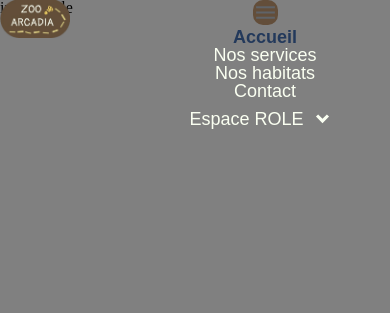
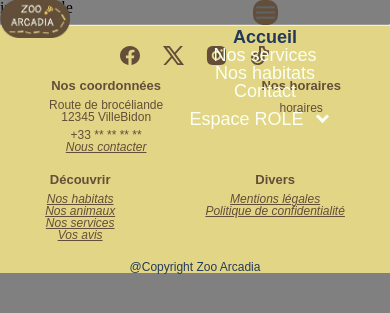
Before and after one commit to Lucy86240/Zoo-Arcadia, a PHP site: page /something/ in a window 390 px wide. Shown: the top 313 px of the page. Run offline with PHP 8.4, Linux system fonts and the light colour scheme.

Commit message:
add footer responsive

```diff
--- /dev/null
+++ b/View/assets/css/footer.css
@@ -0,0 +1,133 @@
+.footer{
+    .text-center{
+        text-align: center;
+    }
+
+    background-color: var(--beige);
+    color : var(--brown);
+    .line-top{
+        width:100%;
+        border-color : var(--white);
+        background-color: var(--white);
+        height: 4px;
+        margin-left:auto;
+        margin-right:auto;
+        margin-top:0px;
+    }
+    h2{
+        font-family: var(--font_sans_serif);
+        font-weight: bold;
+        font-size: 13px;
+        padding-bottom: 7px;
+    }
+    span, a, p{
+        font-size:12px;
+    }
+
+    a{
+        font-style: italic;
+        color : var(--brown);
+    }
+    .contactDetails-container, .discover-container{
+        display: flex;
+        flex-direction: column;
+    }
+    br{
+        content: "";
+        display: block;
+        margin-bottom: 6px;
+    }
+}
+
+/*VERSION DESKTOP*/
+
+@media only screen and (min-width: 576px){
+    .footer-mobile{
+        display:none;
+    }
+    .footer-desktop{
+        .container-illu{
+            display: flex;
+        }
+
+        .container-links{
+            display: flex;
+            justify-content:space-around;
+            padding-top: 20px;
+            padding-bottom: 10px;
+        }
+
+        .networks-container{
+            display: flex;
+            flex-direction: column;
+            align-items: center;
+            margin-right: 2px;
+            width: 14vw;
+        }
+
+        .illustration{
+            width: 12vw;
+        }
+
+        .logo-network{
+            width: 2vw;
+        }
+
+        .line{
+            width : 50%;
+            border-color : white;
+            background-color: white;
+            height: 1px;
+            margin-left:auto;
+            margin-right:auto;
+        }
+
+        .other{
+            display: flex;
+            justify-content: space-around;
+            padding-top : 10px;
+            padding-bottom : 20px;
+            span{
+                color : var(--blue);
+            }
+            a{
+                color: var(--blue);
+                text-decoration: none;
+                font-style: normal;
+            }
+            a:hover{
+                font-style: italic;
+                text-decoration: underline;
+            }
+        }
+    }
+}
+
+/*VERSION MOBILE*/
+@media only screen and (max-width: 576px){
+    .footer-desktop{
+        display:none;
+    }
+    .logo-network{
+        filter: invert(31%) sepia(17%) saturate(979%) hue-rotate(348deg) brightness(89%) contrast(84%);
+        width: 6vw;
+        margin: 10px;
+    }
+    .networks{
+        display: flex;
+        justify-content: center;
+    }
+    .copyright{
+        color : var(--blue);
+    }
+    .other{
+        display: flex;
+        flex-direction: column;
+    }
+
+    .row{
+        display: flex;
+        justify-content: space-around;
+        margin-bottom : 20px;
+    }
+}
--- a/View/assets/css/style.css
+++ b/View/assets/css/style.css
@@ -1,6 +1,7 @@
 @import url('custom.css');
 @import url('reset.css');
 @import url('header.css');
+@import url('footer.css');
 
 body{
     background-color: grey;
--- /dev/null
+++ b/View/elements/footer_desktop.php
@@ -0,0 +1,41 @@
+<section class="footer-desktop footer">
+    <hr class="line-top"> </hr>
+    <div class="container-links">
+        <div class="container-illu">
+                <div class="networks-container">
+                    <img class="illustration" src="View/assets/img/general/footer/animals_quokka_map.png" alt="illustration d'un quokka tenant une carte">
+                    <div class="network">
+                        <a href=""><img class="logo-network" src="View/assets/img/general/footer/facebook.svg" alt="logo de facebook"></a>
+                        <a href=""><img class="logo-network" src="View/assets/img/general/footer/x.svg" alt="logo de X"></a>
+                        <a href=""><img class="logo-network" src="View/assets/img/general/footer/instagram.svg" alt="logo d'instagram'"></a>
+                        <a href=""><img class="logo-network" src="View/assets/img/general/footer/tiktok.svg" alt="logo de tiktok"></a>
+                    </div>
+                </div>
+                <div class="contactDetails-container">
+                    <h2>Nos coordonnées</h2>
+                    <span>Route de brocéliande</span>
+                    <span>12345 VilleBidon</span>
+                    </br>
+                    <span> +33 ** ** ** **</span>
+                    <a href="contact">Nous contacter</a>
+                </div>
+        </div>
+        <div class="schedules-container">
+            <h2>Nos horaires</h2>
+            <span>horaires</span>
+        </div>
+        <div class = "discover-container">
+            <h2>Découvrir</h2>
+            <a href="habitats">Nos habitats</a>
+            <a href="animaux">Nos animaux</a>
+            <a href="services">Nos services</a>
+            <a href="avis">Vos avis</a>
+        </div>
+    </div>
+    <hr class="line"> </hr>
+    <div class="other">
+        <span>@Copyright Zoo Arcadia</span>
+        <a href="Mentions-legales">Mentions légales</a>
+        <a href="Politique-confidentialite">Politique de confidentialité</a>
+    </div>
+</section>
--- /dev/null
+++ b/View/elements/footer_mobile.php
@@ -0,0 +1,40 @@
+<section class="footer-mobile footer">
+    <hr class="line_top"> </hr>
+    <div class="networks">
+        <a href=""><img class="logo-network" src="View/assets/img/general/footer/facebook.svg" alt="logo de facebook"></a>
+        <a href=""><img class="logo-network" src="View/assets/img/general/footer/x.svg" alt="logo de X"></a>
+        <a href=""><img class="logo-network" src="View/assets/img/general/footer/instagram.svg" alt="logo d'instagram'"></a>
+        <a href=""><img class="logo-network" src="View/assets/img/general/footer/tiktok.svg" alt="logo de tiktok"></a>
+    </div>
+    <div class="container">
+        <div class="row">
+            <div class="contactDetails-container col text-center">
+                <h2>Nos coordonnées</h2>
+                <span>Route de brocéliande</span>
+                <span>12345 VilleBidon</span>
+                </br>
+                <span> +33 ** ** ** **</span>
+                <a href="contact">Nous contacter</a>
+            </div>
+            <div class="schedules-container col text-center">
+                <h2>Nos horaires</h2>
+                <span>horaires</span>
+            </div>
+        </div>
+        <div class="row">
+            <div class = "discover-container col text-center">
+                <h2>Découvrir</h2>
+                <a href="habitats">Nos habitats</a>
+                <a href="animaux">Nos animaux</a>
+                <a href="services">Nos services</a>
+                <a href="avis">Vos avis</a>
+            </div>
+        <div class="other text-center">
+            <h2>Divers</h2>
+            <a href="">Mentions légales</a>
+            <a href="">Politique de confidentialité</a>
+        </div>
+        </div>
+    </div>
+    <p class="copyright text-center">@Copyright Zoo Arcadia</p>
+</section>
--- a/index.php
+++ b/index.php
@@ -4,3 +4,6 @@
     require_once 'View/elements/header.php';
 
     loadContentPage($request);
+
+    require_once 'View/elements/footer_desktop.php';
+    require_once 'View/elements/footer_mobile.php';
```
Also changed, not shown: View/assets/img/general/footer/animals_quokka_map.png (added), View/assets/img/general/footer/facebook.svg (added), View/assets/img/general/footer/instagram.svg (added), View/assets/img/general/footer/tiktok.svg (added), View/assets/img/general/footer/x.svg (added).
